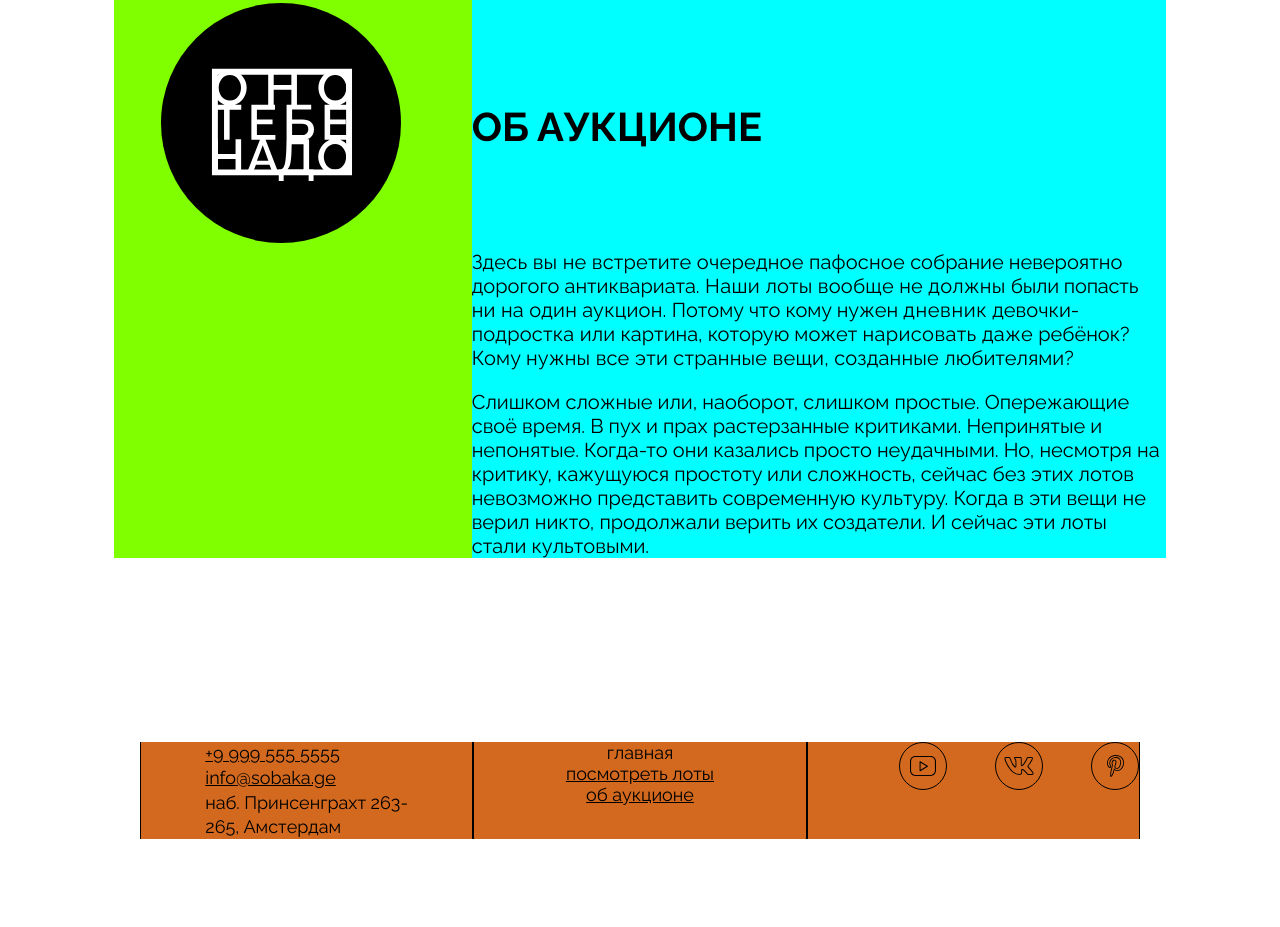
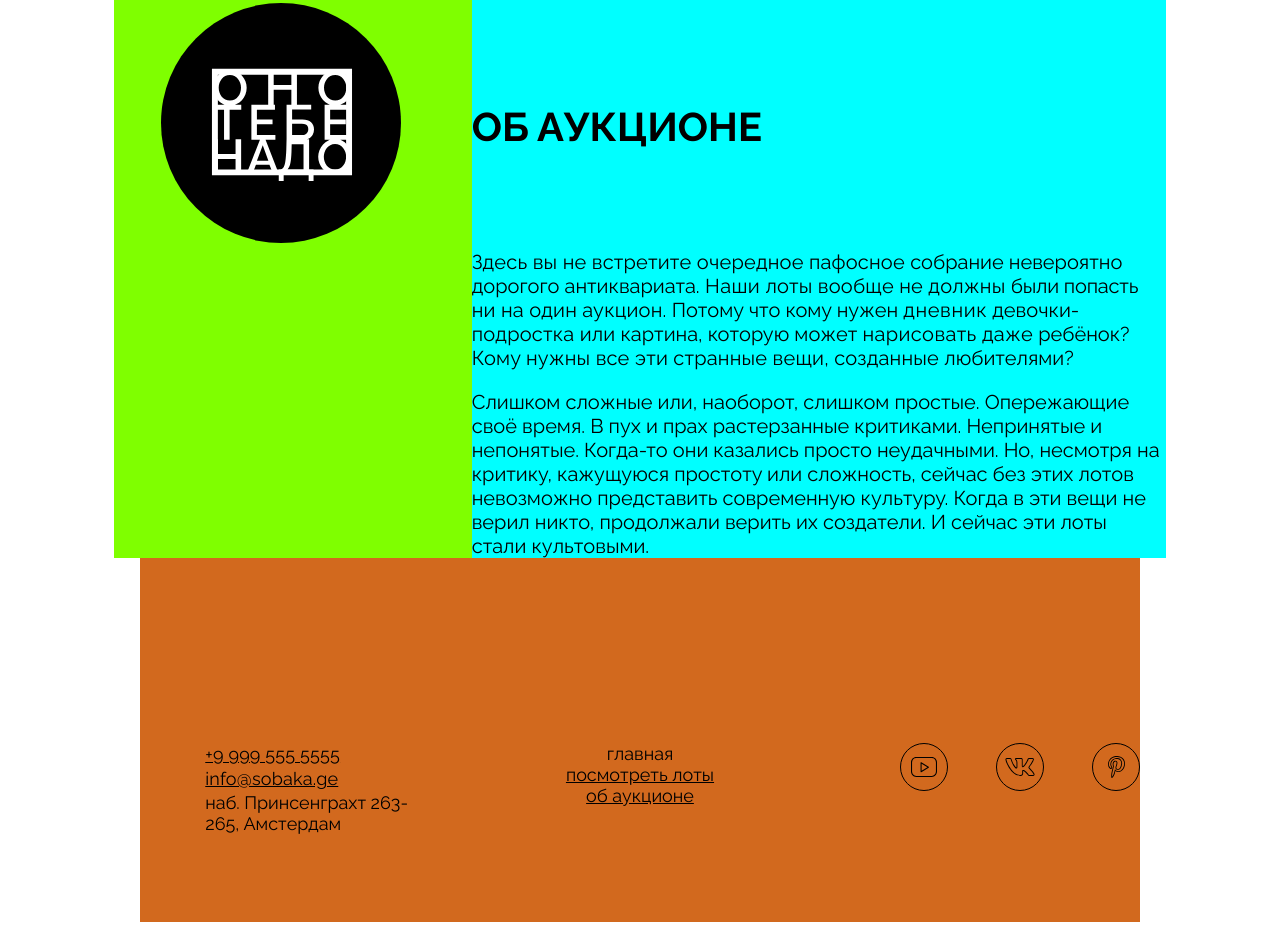
Before and after one commit to Kagura-front-end/ono-tebe-nado, a plain HTML site: page index.html in a window 1280 px wide. Shown: the part 1922-2849 px from the top of the page. Drawn offline with Linux system fonts and the light colour scheme.

Commit message:
footer done

```diff
--- a/index.html
+++ b/index.html
@@ -99,27 +99,24 @@
     </section>
 </main>
 <footer>
-    <div class="column-footer address-footer">
         <address>
-            <a href="tel:+99995555555" class="contact_footer_underline" title="Нажмите, чтобы позвонить"><span
-                    class="spacing_one_percent">+9 999 555 5555<br></span></a>
-            <a href="mailto:mail@example.com" class="contact_footer_underline" title="Нажмите, чтобы написать"><span
-                    class="sapcing_one_percent">info@sobaka.ge<br></span></a>
-            <span class="address-footer">наб. Принсенграхт 263-<br> 265, Амстердам</span></address>
-    </div>
-    <div class="column-footer nav-footer">
-        <nav class="nav_footer">
+            <ul>
+            <li><a href="tel:+99995555555" title="Нажмите, чтобы позвонить">+9 999 555 5555</a></li>
+            <li><a href="mailto:mail@example.com"title="Нажмите, чтобы написать">info@sobaka.ge</a></li>
+            <li><span>наб. Принсенграхт 263-<br> 265, Амстердам</span></li>
+            </ul>
+            </address>
+        <nav>
             <ul>
                 <li><a href="./index.html" class="no-underline">главная</a></li>
                 <li><a href="#lots">посмотреть лоты</a></li>
                 <li><a href="#auction">об аукционе</a></li>
             </ul>
         </nav>
-    </div>
-    <div class="column-footer icons-footer">
-        <img src="./images/yt.svg" alt="Логотип YouTube" class="footer-icon">
-        <img src="./images/vk.svg" alt="Логотип Вконтакте" class="footer-icon">
-        <img src="./images/pinterest.svg" alt="Логотип Pinterest" class="footer-icon">
+    <div class="icons-footer">
+        <img src="./images/yt.svg" alt="Логотип YouTube">
+        <img src="./images/vk.svg" alt="Логотип Вконтакте">
+        <img src="./images/pinterest.svg" alt="Логотип Pinterest">
     </div>
 </footer>
 </body>
--- a/styles/style.css
+++ b/styles/style.css
@@ -306,7 +306,7 @@ button {
 
 #auction {
     width: 1052px;
-    margin: 0 auto 184px auto;
+    margin: 0 auto;
     background-color: chartreuse;
     display: flex;
 }
@@ -391,53 +391,50 @@ button {
 
 footer {
     width: 1000px;
-    margin: 0 auto 88px auto;
+    margin: 0 auto;
+    padding-top: 185px;
+    padding-bottom: 88px;
     background-color: chocolate;
     display: flex;
 }
 
-.column-footer {
-    flex: 1;
-    box-sizing: border-box;
-    border-left: 1px solid black;
-    border-right: 1px solid black;
-    justify-items: center;
-    align-items: start;
+footer address,
+footer nav,
+footer div {
+flex: 1;
+justify-items: center;
+align-items: start;
 }
 
-.footer-icon {
+footer ul {
+font-style: normal;
+font-size: 18px;
+font-weight: 400;
+list-style-type: none;
+}
+
+footer address li a {
+letter-spacing: 0.01em;
+line-height: 24.3px;
+}
+
+footer nav {
+line-height: 21px;
+text-align: center;
+
+}
+
+footer div img {
     width: 48px;
     height: 48px;
 }
 
-.address-footer {
-    font-style: normal;
-    font-family: 'Raleway', sans-serif;
-    font-size: 18px;
-    font-weight: 400;
-    line-height: 24.3px;
+footer address {
     text-align: left;
 }
 
-.nav-footer {
-    text-align: center;
-    font-family: 'Raleway', sans-serif;
-    font-size: 18px;
-    font-weight: 400;
-    line-height: 21px;
-    text-transform: none;
-}
-
-.icons-footer {
+footer div {
     justify-content: flex-end;
     display: flex;
     gap: 48px;
 }
-
-.nav-footer li {
-    list-style-type: none;
-}
-
-.nav-footer a.no-underline {
-    text-decoration: none;
-}
```
